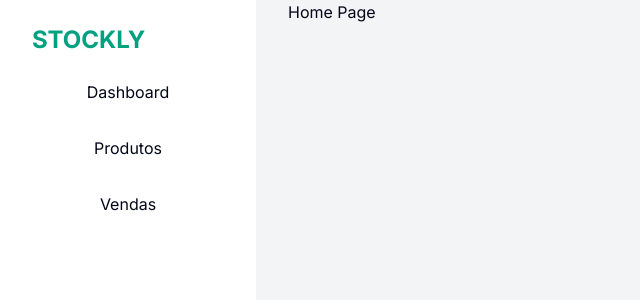
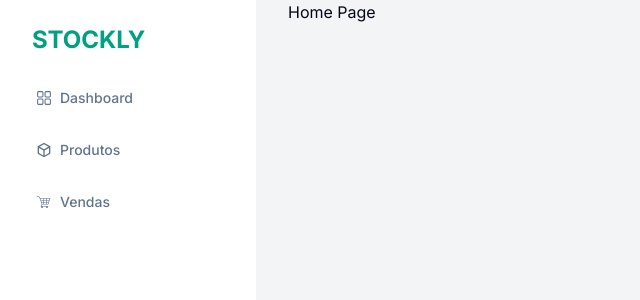
Before and after one commit to JoaoFPedro/stockly, a Next.js app: page / in a window 1280 px wide. Shown: the top 300 px of the page, without its empty margins (0-640 px from the left). Built offline with nearby package versions, Linux system fonts and the light colour scheme.

Commit message:
feat: adding sidebar UX

```diff
--- a/app/_components/sidebar.tsx
+++ b/app/_components/sidebar.tsx
@@ -1,3 +1,8 @@
+import { RxDashboard } from "react-icons/rx";
+import { Button } from "./ui/button";
+import { RiBox3Line } from "react-icons/ri";
+import { GiShoppingCart } from "react-icons/gi";
+
 const SideBar = () => {
   return (
     <>
@@ -6,10 +11,19 @@ const SideBar = () => {
           <h1 className="text-2xl font-bold text-[#00A180]">STOCKLY</h1>
         </div>
 
-        <div className="flex flex-col gap-8">
-          <button>Dashboard</button>
-          <button>Produtos</button>
-          <button>Vendas</button>
+        <div className="ml-6 flex flex-col gap-4">
+          <Button className="text-muted-foreground justify-start">
+            <RxDashboard />
+            Dashboard
+          </Button>
+          <Button className="text-muted-foreground justify-start">
+            <RiBox3Line />
+            Produtos
+          </Button>
+          <Button className="text-muted-foreground justify-start">
+            <GiShoppingCart />
+            Vendas
+          </Button>
         </div>
       </div>
     </>
```
